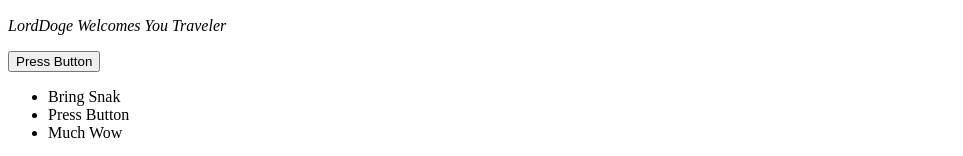
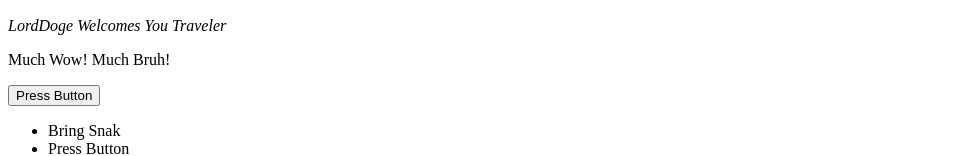
Before and after one commit to ethantrosper/my-website, a plain HTML site: page index.html in a window 1280 px wide. Shown: the part 211-367 px from the top of the page, without its empty margins (0-963 px from the left). Drawn offline with Linux system fonts and the light colour scheme.

Commit message:
Update index.html

```diff
--- a/index.html
+++ b/index.html
@@ -9,6 +9,7 @@
 	<!-- This type of tag is called a self closing tag you can use them to shorten small bits of code-->
 	<!-- width is an attribute and describes the tag-->
 	<p><em> LordDoge Welcomes You Traveler </em></p>
+	<p id="demo">Much Wow! Much Bruh!</p>
 	<script>
 		function myFunction() {
 			document.getElementById("demo").innerHTML = "Much Bruh.";
```
